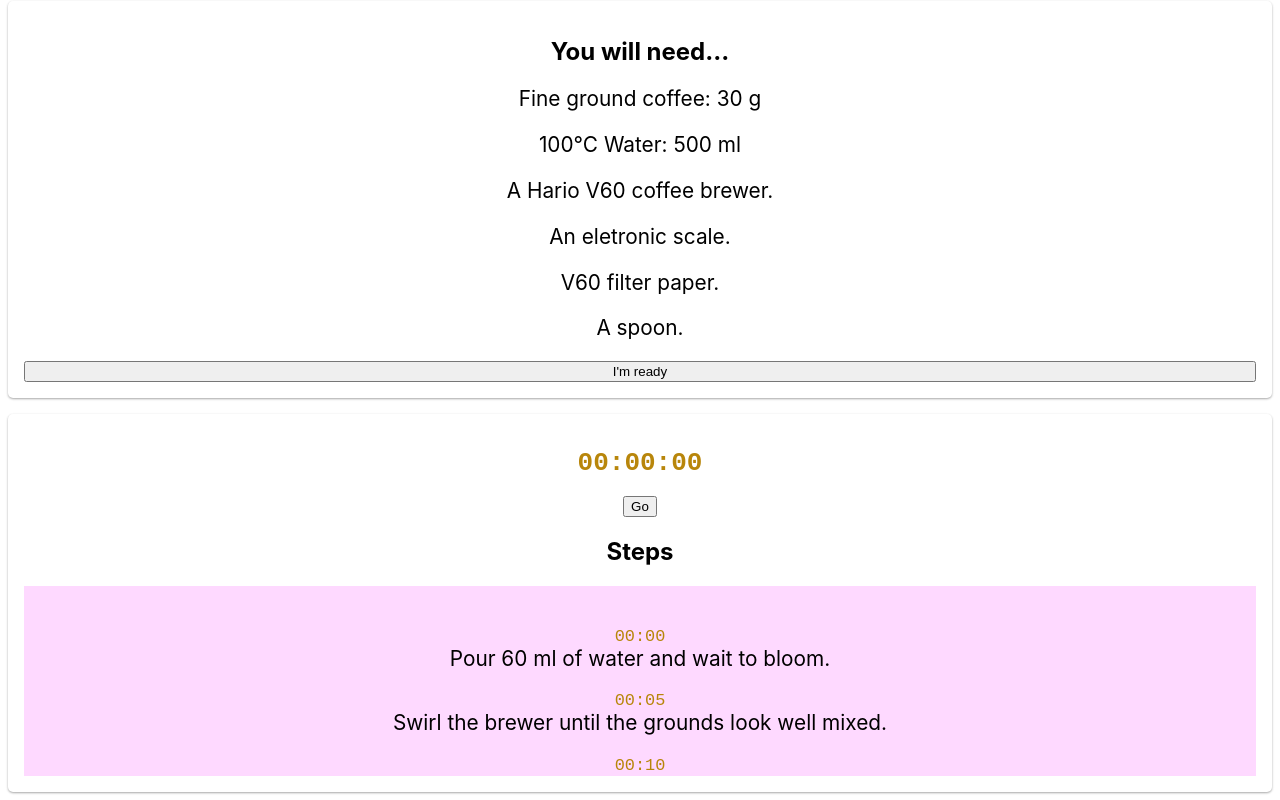
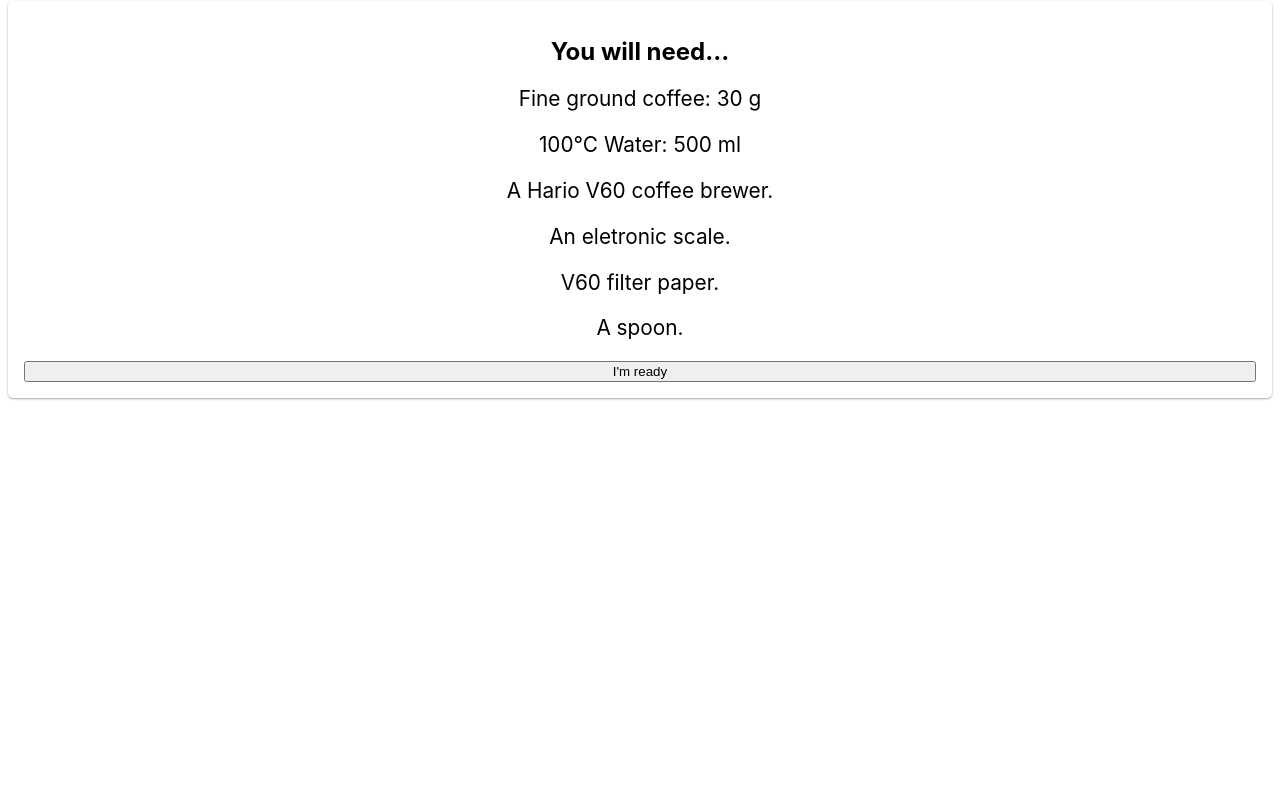
Before and after one commit to mgeorgetw/CoffeeCrush, a React (Create React App) app: page / in a window 1280 px wide. Shown: the part 445-1245 px from the top of the page. After the commit the page ends 851 px from the top, so only its background shows below. Built offline with nearby package versions, Linux system fonts and the light colour scheme.

Commit message:
Make instruction page slidable.

```diff
--- a/src/App.css
+++ b/src/App.css
@@ -8,7 +8,6 @@
   display: flex;
   flex-direction: column;
   align-items: center;
-  justify-content: center;
   font-size: calc(10px + 2vmin);
   color: white;
 }
@@ -17,10 +16,29 @@
   color: #61dafb;
 }
 
+.topnav {
+  display: flex;
+}
+
+.slider {
+  position: fixed;
+  top: 0vh;
+  height: 100vh;
+  overflow: hidden;
+  transition: all 0.7s;
+}
+.slider > * {
+  background-color: darkslategray;
+}
+
+.slider.close {
+  top: 100%;
+  height: 0;
+}
+
 div.scroll {
-  background-color: #fed9ff;
+  background-color: pink;
   scroll-behavior: smooth;
-  height: 150px;
   overflow-x: hidden;
   overflow-y: auto;
   text-align: center;
--- a/src/App.tsx
+++ b/src/App.tsx
@@ -8,17 +8,20 @@
 import brewMethods from "./data/BrewMethods.json";
 import "./App.css";
 
-// TODO: Hide instruction card before the user presses the ready button.
 // TODO: Sync instruction with stopwatch.
 // TODO: Stopwatch visualization: circular progress bar, real-time pouring suggestions.
 
 const InstructionCard = ({
   methodDetails,
   water,
+  isReady,
+  setIsReady,
 }: {
   methodDetails: TypeBrewMethod;
   beanWeight: number;
   water: number;
+  isReady: boolean;
+  setIsReady: Function;
 }) => {
   const [time, setTime] = useState<number>(0);
   const [isRunning, setIsRunning] = useState<boolean>(false);
@@ -46,7 +49,10 @@
   }, [isRunning]);
 
   return (
-    <Card>
+    <Card className={`slider ${!isReady && "close"}`}>
+      <div className="topnav">
+        <button onClick={() => setIsReady(false)}>Close</button>
+      </div>
       <Stopwatch
         setTime={setTime}
         isRunning={isRunning}
@@ -72,11 +78,13 @@
 
 function App() {
   const [method, setMethod] = useState("Hario V60");
+  const [isReady, setIsReady] = useState<boolean>(false);
   const chosenMethodDetails = brewMethods.find((obj) => obj.method === method);
   const [beanWeight, setBeanWeight] = useState(
     chosenMethodDetails!.defaultCoffeeInGram
   );
   const [water, setWater] = useState(chosenMethodDetails!.defaultWaterInMl);
+
   if (!brewMethods) return <p>Loading</p>;
   const grindSize = chosenMethodDetails?.grindSize;
 
@@ -106,11 +114,14 @@
         methodDetails={chosenMethodDetails!}
         coffeeNeeded={beanWeight}
         waterNeeded={water}
+        setIsReady={setIsReady}
       />
       <InstructionCard
         methodDetails={chosenMethodDetails!}
         beanWeight={beanWeight}
         water={water}
+        isReady={isReady}
+        setIsReady={setIsReady}
       />
     </div>
   );
--- a/src/PreparationCard/index.tsx
+++ b/src/PreparationCard/index.tsx
@@ -5,10 +5,12 @@
   methodDetails,
   coffeeNeeded,
   waterNeeded,
+  setIsReady,
 }: {
   methodDetails: TypeBrewMethod;
   coffeeNeeded: number;
   waterNeeded: number;
+  setIsReady: Function;
 }) => {
   return (
     <Card>
@@ -23,11 +25,13 @@
             {methodDetails.waterTemperature} Water: {Math.round(waterNeeded)} ml
           </li>
           {methodDetails.tools.map((t, index) => (
-            <li key={index} className="list-item">{t}</li>
+            <li key={index} className="list-item">
+              {t}
+            </li>
           ))}
         </ul>
       </div>
-      <button type="submit">I'm ready</button>
+      <button onClick={() => setIsReady(true)}>I'm ready</button>
     </Card>
   );
 };
--- a/src/elements/Card.tsx
+++ b/src/elements/Card.tsx
@@ -1,5 +1,11 @@
-export const Card = ({ children }: { children: any }) => (
-  <li className={`flex-card-listitem`}>
+export const Card = ({
+  children,
+  className,
+}: {
+  children: any;
+  className?: string;
+}) => (
+  <li className={`flex-card-listitem ${className}`}>
     <div className="flex-card">{children}</div>
   </li>
 );
```
Also changed, not shown: src/elements/Stopwatch/index.tsx (+0 -17 lines), 1 other file (tests, documents, lock files or other folders).
